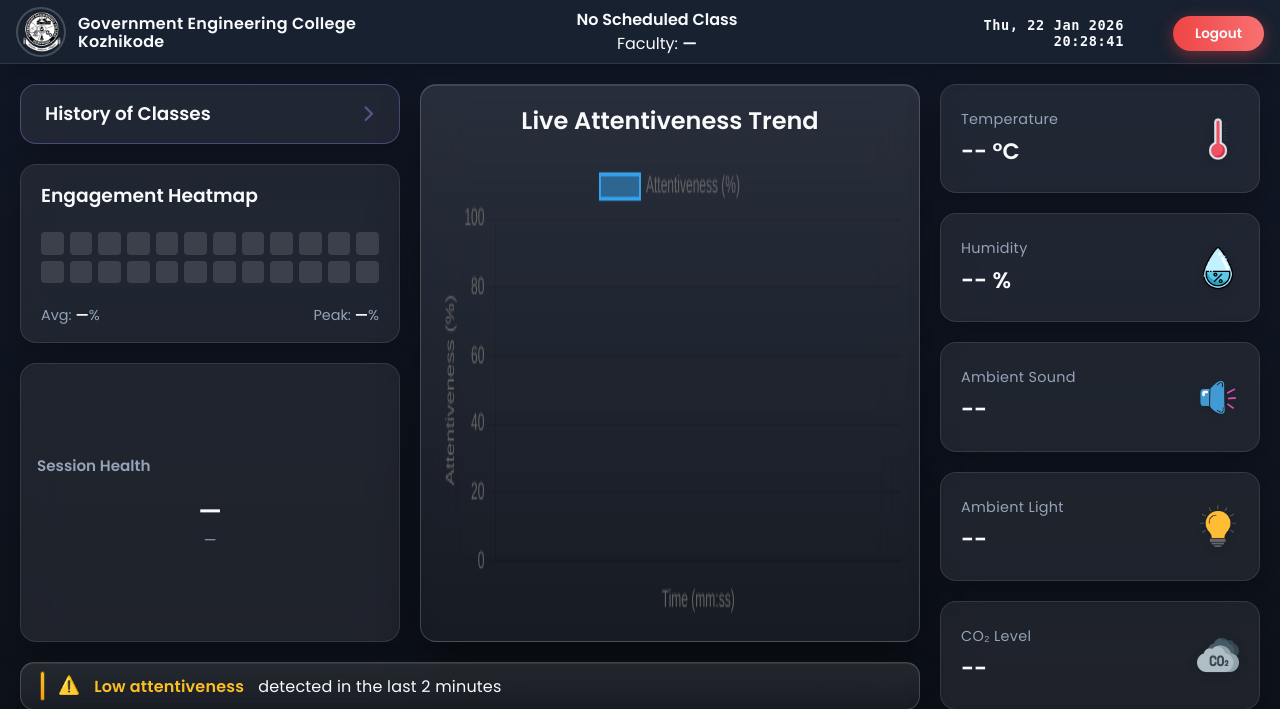
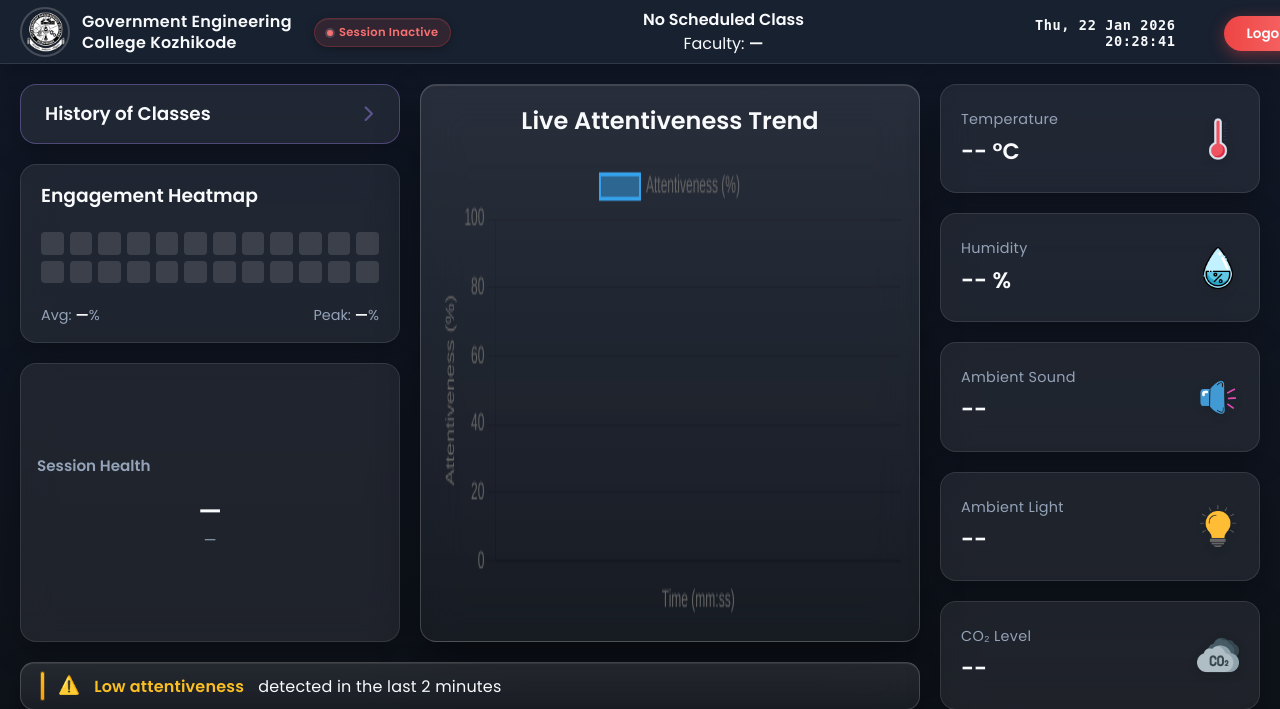
Before and after one commit to natjoecodes/student-engagement-system, a Flask app: page /dashboard in a window 1280 px wide. Shown: the top 709 px of the page. Run offline with Flask 3, Linux system fonts and the light colour scheme; the visitor is signed in with stand-in values (Sample User, id 1).

Commit message:
session-active-button

```diff
--- a/dashboard-server/static/script.js
+++ b/dashboard-server/static/script.js
@@ -41,6 +41,35 @@ const insightLabel = document.getElementById("insightLabel");
 const insightAvg = document.getElementById("insightAvg");
 const insightStability = document.getElementById("insightStability");
 const insightRisk = document.getElementById("insightRisk");
+
+updateSessionStatus("inactive");
+
+/* ==========================================================================
+     1a. SESSION STATUS UPDATER
+     ========================================================================== */
+
+function updateSessionStatus(state) {
+  if (!sessionStatus) return;
+
+  sessionStatus.classList.remove("active", "paused", "inactive");
+
+  const text = sessionStatus.querySelector(".status-text");
+
+  if (state === "active") {
+    sessionStatus.classList.add("active");
+    text.textContent = "Session Live";
+  }
+
+  if (state === "paused") {
+    sessionStatus.classList.add("paused");
+    text.textContent = "Session Paused";
+  }
+
+  if (state === "inactive") {
+    sessionStatus.classList.add("inactive");
+    text.textContent = "Session Inactive";
+  }
+}
 
   /* ==========================================================================
      2. DATA FETCHING (API & JSON)
@@ -321,6 +350,7 @@ async function stopChartPlotting() {
   sessionActive = false;
   sessionPaused = false;
   pauseBtn.textContent = "Pause";
+  updateSessionStatus("inactive");
 
   // 🔥 HARD RESET UI STATE
   attentionData.length = 0;
@@ -480,6 +510,7 @@ if (historyModal && closeHistory) {
 
     sessionActive = true;
     sessionPaused = false;
+    updateSessionStatus("active");
     startChartPlotting();
 
   } catch (e) {
@@ -489,12 +520,17 @@ if (historyModal && closeHistory) {
 
     pauseBtn.addEventListener("click", () => {
   if (!sessionActive) return;
+
   if (!sessionPaused) {
     pauseChartPlotting();
+    sessionPaused = true;
     pauseBtn.textContent = "Resume";
+    updateSessionStatus("paused");
   } else {
     resumeChartPlotting();
+    sessionPaused = false;
     pauseBtn.textContent = "Pause";
+    updateSessionStatus("active");
   }
 });
 
--- a/dashboard-server/static/style.css
+++ b/dashboard-server/static/style.css
@@ -120,6 +120,13 @@ body {
   padding-top: 2px;
 }
 
+.nav-left {
+  display: flex;
+  align-items: center;
+  gap: 12px;
+  white-space: nowrap;
+}
+
 /* --- Login Variant Navbar --- */
 .navbar--login {
   grid-template-columns: auto 1fr;
@@ -156,7 +163,6 @@ body {
   left: 0;
   top: 100%;               /* 🔴 attach to text bottom */
   margin-top: 4px;         /* 🔴 consistent optical gap */
-
   width: 100%;
   height: 2px;
   border-radius: 2px;
@@ -175,6 +181,7 @@ body {
   align-items: center;
   justify-content: center;      /* 🔑 true vertical centering */
   gap: 2px;
+  position: relative;
 }
 
 .nav-subject {
@@ -224,6 +231,67 @@ body {
   font-weight: 600;
 }
 
+/* ===== Session Status Pill (Persistent) ===== */
+
+.session-status {
+  display: inline-flex;
+  align-items: center;
+  gap: 6px;
+
+  padding: 5px 12px;
+  border-radius: 999px;
+
+  font-size: 0.72rem;
+  font-weight: 600;
+  letter-spacing: 0.3px;
+
+  border: 1px solid transparent;
+  background: rgba(255,255,255,0.06);
+  color: var(--muted);
+
+  box-shadow:
+    inset 0 1px 0 rgba(255,255,255,0.06),
+    0 2px 8px rgba(0,0,0,0.25);
+
+  transition: all 0.25s ease;
+}
+
+/* Dot */
+.status-dot {
+  width: 6px;
+  height: 6px;
+  border-radius: 50%;
+  background: currentColor;
+  box-shadow: 0 0 0 2px rgba(255,255,255,0.15);
+}
+
+/* ===== STATES ===== */
+
+/* 🔴 Inactive / Stopped */
+.session-status.inactive {
+  color: #f87171;
+  background: rgba(239, 68, 68, 0.12);
+  border-color: rgba(239, 68, 68, 0.25);
+}
+
+/* 🟡 Paused */
+.session-status.paused {
+  color: #fbbf24;
+  background: rgba(245, 158, 11, 0.15);
+  border-color: rgba(245, 158, 11, 0.35);
+}
+
+/* 🟢 Live */
+.session-status.active {
+  color: #34d399;
+  background: rgba(16, 185, 129, 0.15);
+  border-color: rgba(16, 185, 129, 0.35);
+
+  box-shadow:
+    inset 0 1px 0 rgba(255,255,255,0.1),
+    0 0 10px rgba(16,185,129,0.45);
+}
+
 .nav-separator {
   opacity: 0.6;
 }
@@ -234,7 +302,7 @@ body {
   gap: 12px;
   white-space: nowrap;   /* 🔒 hard lock */
   flex-shrink: 0;        /* 🔒 prevents compression */
-  transform: translateX(-14px);
+  transform: translateX(-10px);
 }
 
 .logo-text {
@@ -246,6 +314,10 @@ body {
 .logo-line-1,
 .logo-line-2 {
   white-space: nowrap;
+}
+
+.logo-line-1{
+  margin-bottom: 3px;
 }
 
 .logo img {
@@ -288,7 +360,6 @@ body {
   background: linear-gradient(90deg, #ef4444, #f87171);
   box-shadow: 0 4px 15px rgba(239, 68, 68, 0.4);
   transition: all 0.3s ease;
-  transform: translateX(14px);
 }
 
 .logout-btn:hover {
--- a/dashboard-server/templates/dashboard.html
+++ b/dashboard-server/templates/dashboard.html
@@ -14,13 +14,21 @@
 <body>
 
     <nav class="navbar">
+
+      <div class="nav-left">
         <div class="logo">
             <img src="{{ url_for('static', filename='assets/logo.png') }}" alt="College Logo" />
             <span class="logo-text">
-            <span class="logo-line-1">Government Engineering College</span>
-            <span class="logo-line-2">Kozhikode</span>
+            <span class="logo-line-1">Government Engineering</span>
+            <span class="logo-line-2">College Kozhikode</span>
             </span>
         </div>
+
+        <div class="session-status" id="sessionStatus">
+    <span class="status-dot"></span>
+    <span class="status-text">Session Inactive</span>
+  </div>
+  </div>
         <div class="nav-context">
     <div class="nav-subject" id="subjectName">—</div>
 
```
Also changed, not shown: attention-engine/data/sessions.db. Lines whose indentation alone changed are shown as unchanged.
